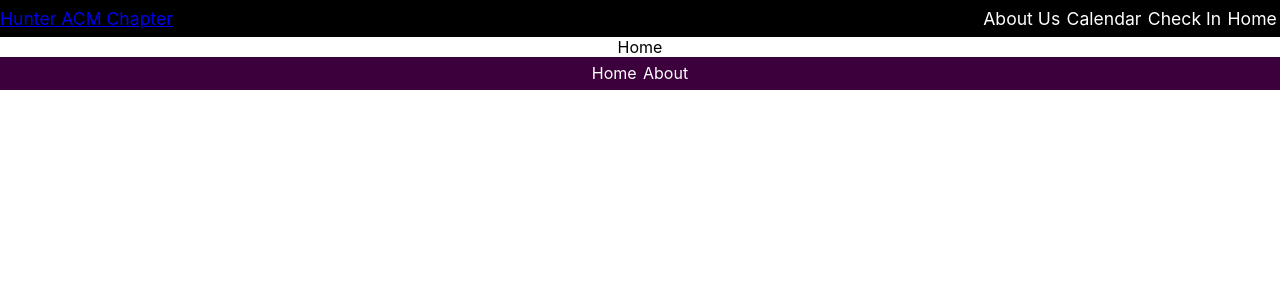
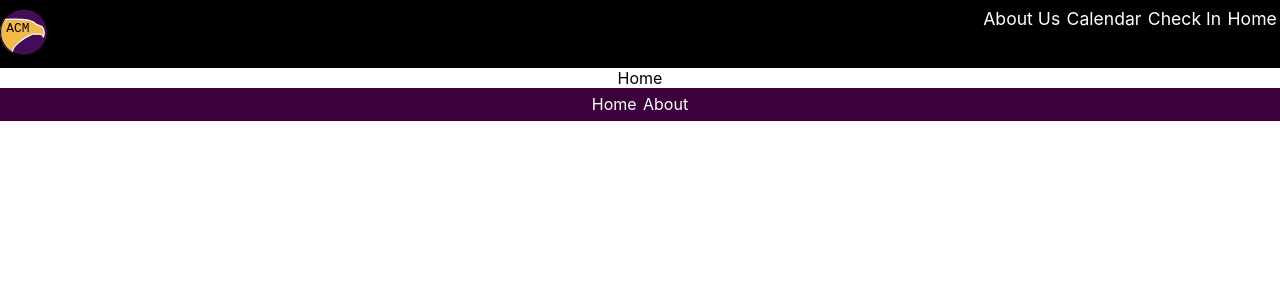
Before and after one commit to hunteracm/localhost-login, a React (Create React App) app in the folder client/: page / in a window 1280 px wide. Shown: the top 300 px of the page. Built offline with nearby package versions, Linux system fonts and the light colour scheme.

Commit message:
redid the logo in navbar (now with 100% more logo)

```diff
--- a/client/src/App.js
+++ b/client/src/App.js
@@ -1,5 +1,5 @@
 import React from "react";
-import logo from "./logo.svg";
+import logo from "./ColorACMLogo.svg";
 import "./App.css";
 import CheckIn from "./components/checkIn";
 import { BrowserRouter as Router, Switch, Route, Link } from "react-router-dom";
@@ -12,7 +12,7 @@ function App() {
           <span>
             {/* <img className="logo" src=""/> */}
             <Link to="/" className="logo">
-              Hunter ACM Chapter
+            <img src={logo} alt="Hunter ACM" className="logoImg"/>
             </Link>
           </span>
           <span>
```
